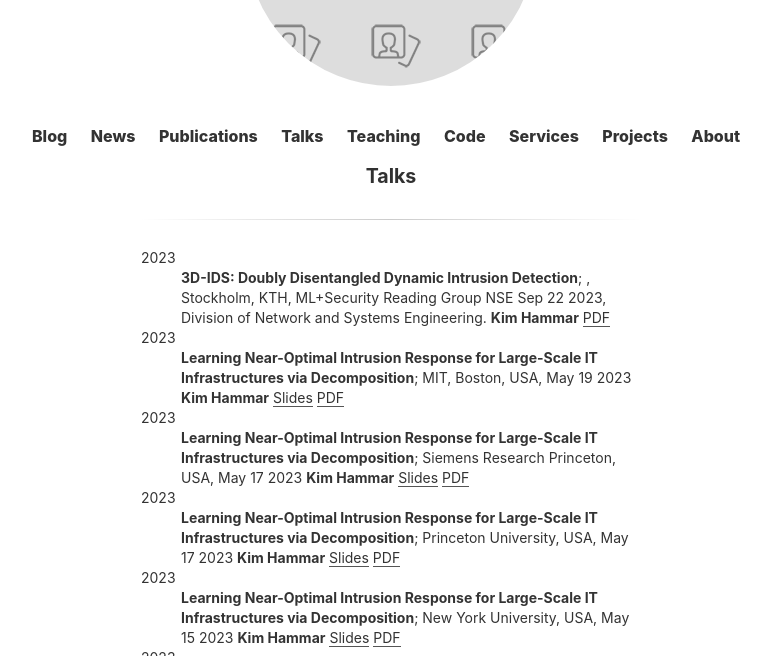
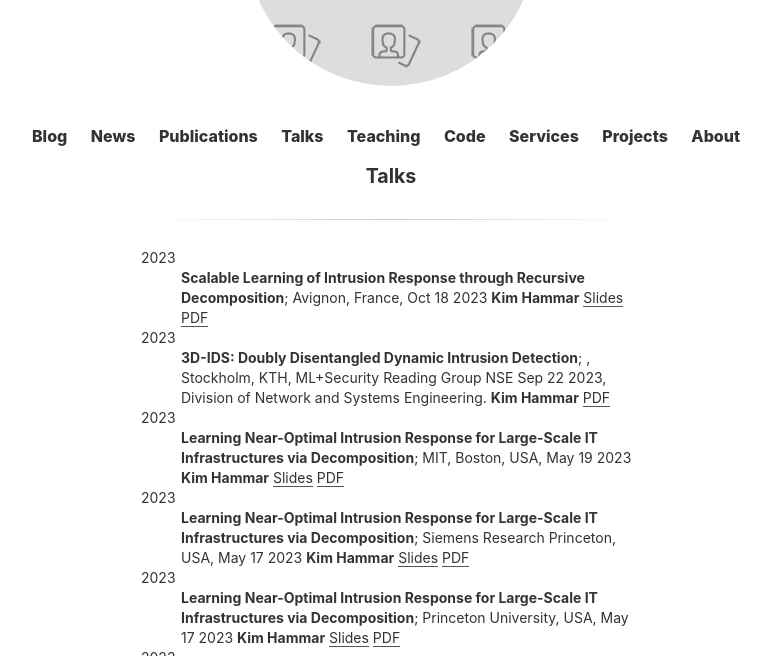
Before and after one commit to Limmen/Limmen.github.io, a Jekyll site: the page built from talks.md, in a window 1280 px wide and 900 px high, cut to the strip 244-900 px from the top of the window. Shown: the whole strip, without its empty margins (249-1020 px from the left). Built offline with Jekyll 4.4.1, drawn with Linux system fonts in a browser that asks for light colours.

Commit message:
add talk

```diff
--- a/talks.md
+++ b/talks.md
@@ -2,6 +2,12 @@
 layout: page
 title: Talks
 ---
+
+2023
+:   **Scalable Learning of Intrusion Response through Recursive Decomposition**; Avignon, France, Oct 18 2023
+    **Kim Hammar**
+	[Slides](https://www.slideshare.net/KimHammar/gamesec23-scalable-learning-of-intrusion-response-through-recursive-decomposition)
+	[PDF](/assets/slides/gamesec23_hammar.pdf)
 
 2023
 :   **3D-IDS: Doubly Disentangled Dynamic Intrusion Detection**; , Stockholm, KTH, ML+Security Reading Group NSE Sep 22 2023, Division of Network and Systems Engineering.
```
Also changed, not shown: news.md (+3 -0 lines), 1 other file.
